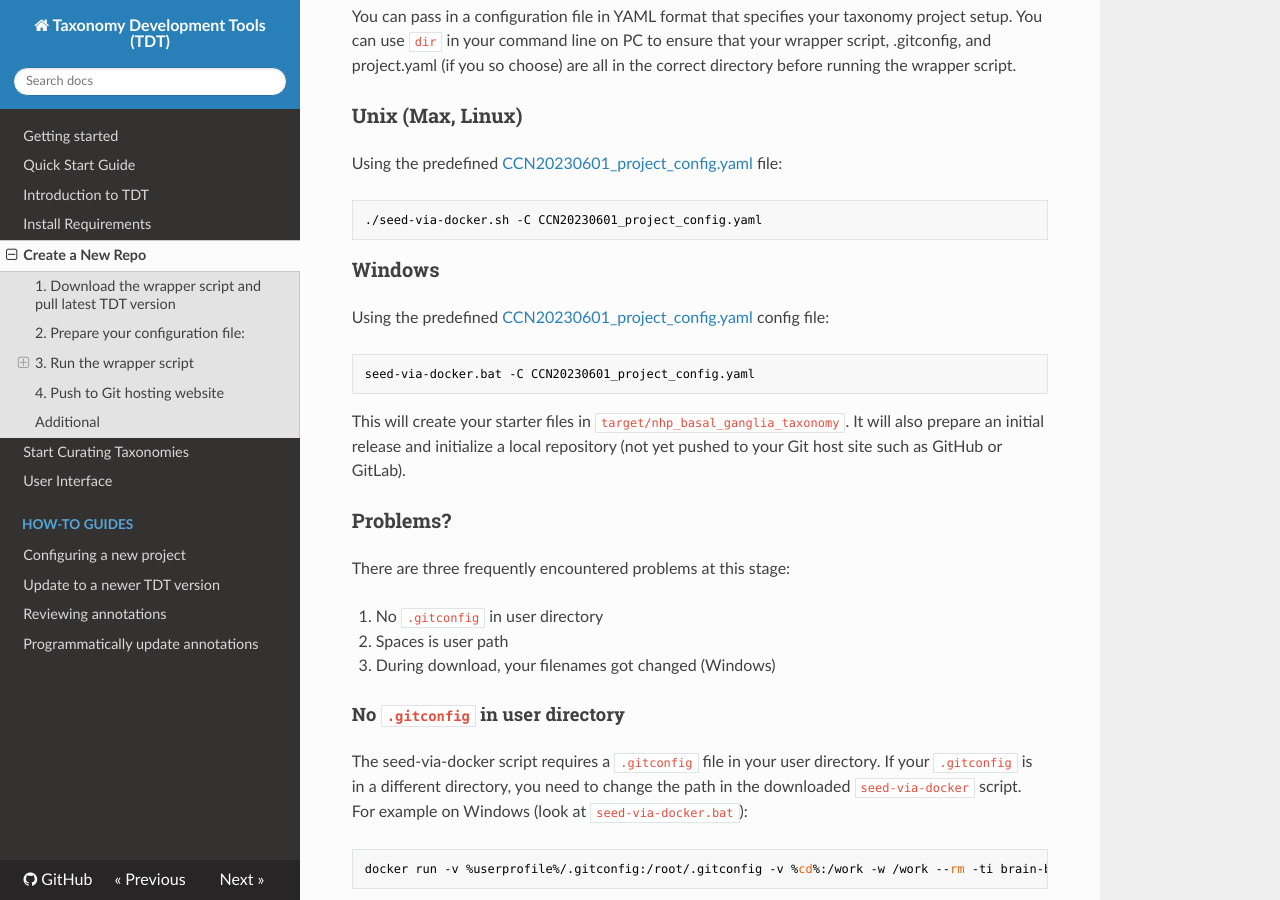
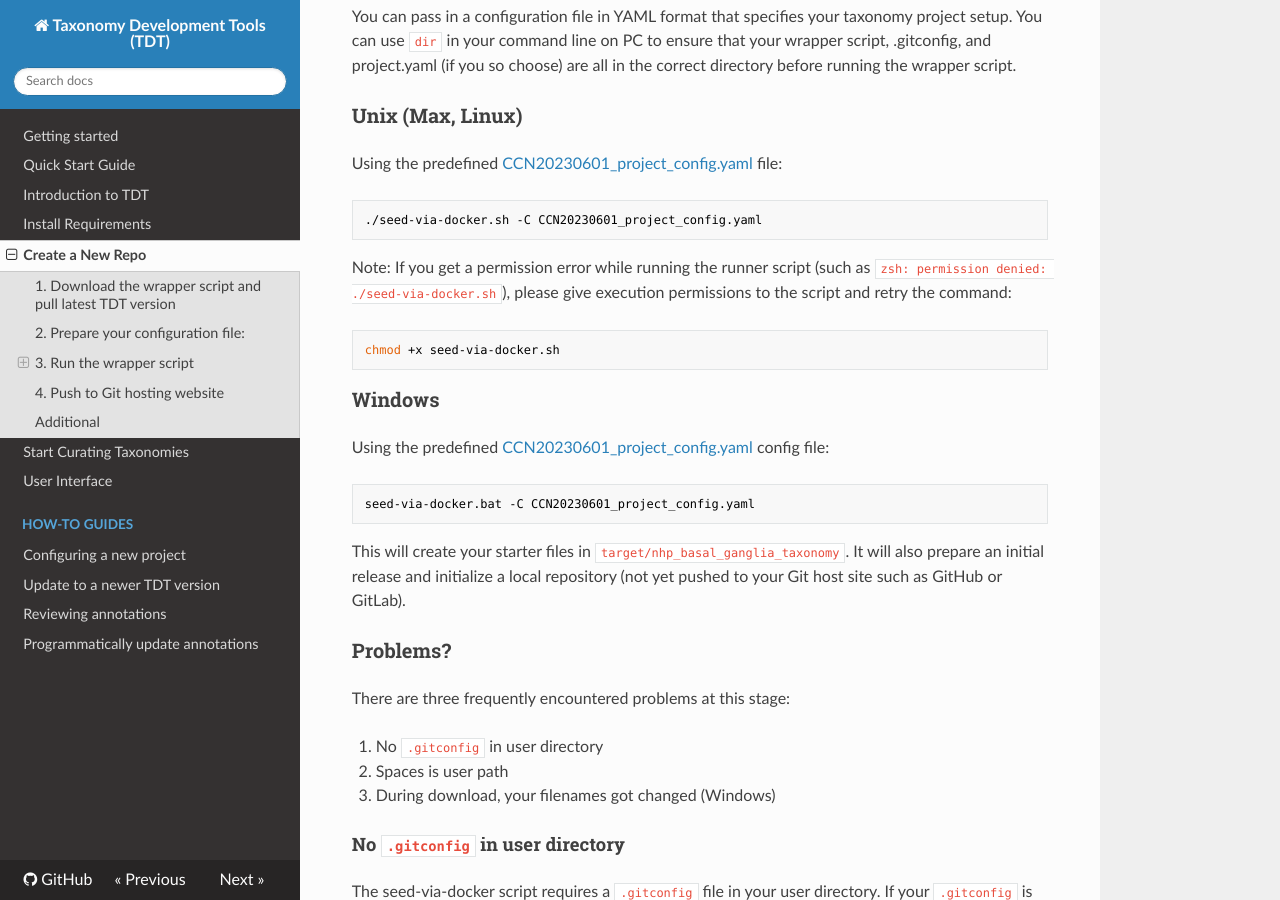
Before and after one commit to brain-bican/taxonomy-development-tools, an MkDocs documentation site: the page built from docs/NewRepo.md, in a window 1280 px wide and 900 px high, scrolled down 1012 px. Built offline with MkDocs 1.6.1, drawn with Linux system fonts in a browser that asks for light colours; nearby versions of some CDN libraries.

Commit message:
Update NewRepo.md

````diff
--- a/docs/NewRepo.md
+++ b/docs/NewRepo.md
@@ -34,6 +34,12 @@ You can pass in a configuration file in YAML format that specifies your taxonomy
 Using the predefined [CCN20230601_project_config.yaml](https://github.com/brain-bican/taxonomy-development-tools/tree/main/examples/nhp_basal_ganglia/CCN20230601_project_config.yaml) file:
 
     ./seed-via-docker.sh -C CCN20230601_project_config.yaml
+
+Note: If you get a permission error while running the runner script (such as `zsh: permission denied: ./seed-via-docker.sh`), please give execution permissions to the script and retry the command:
+
+```
+chmod +x seed-via-docker.sh
+```
 
 ### Windows
 
````
